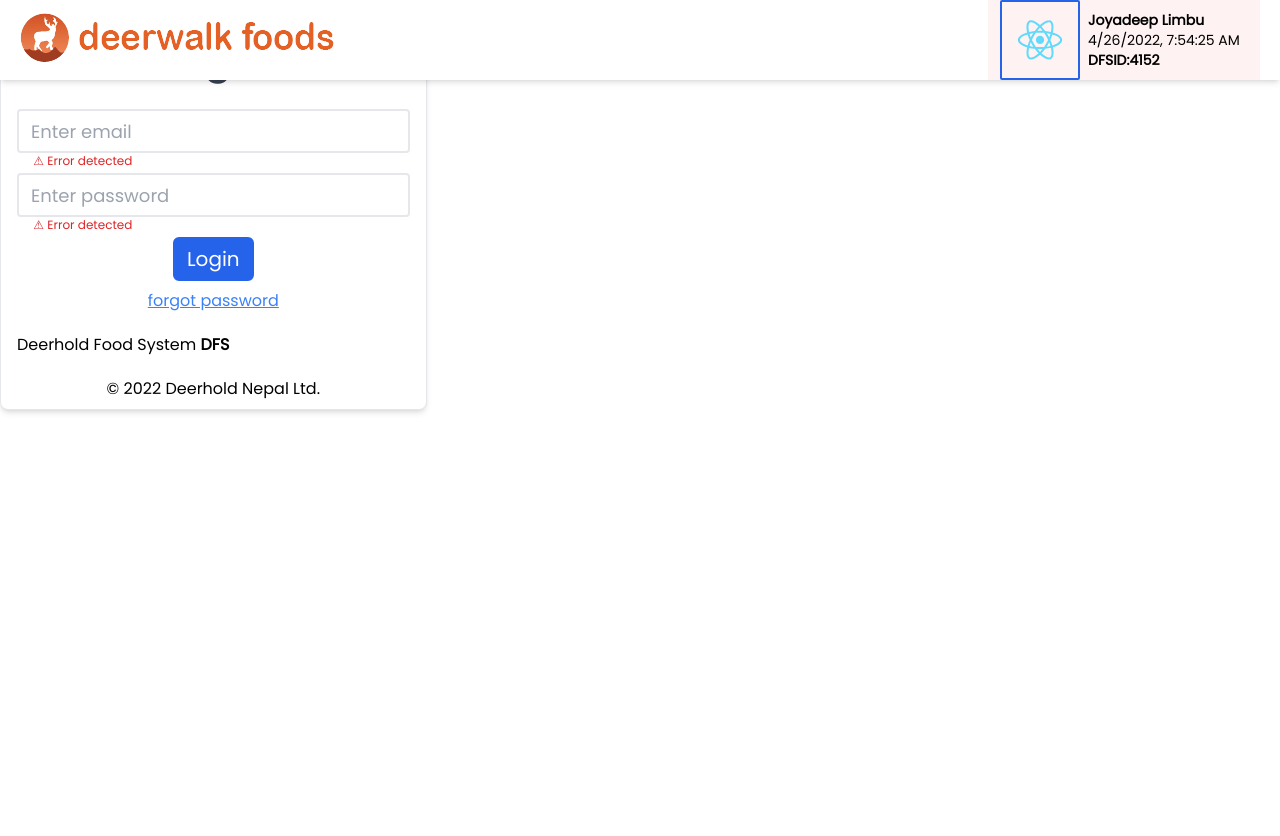
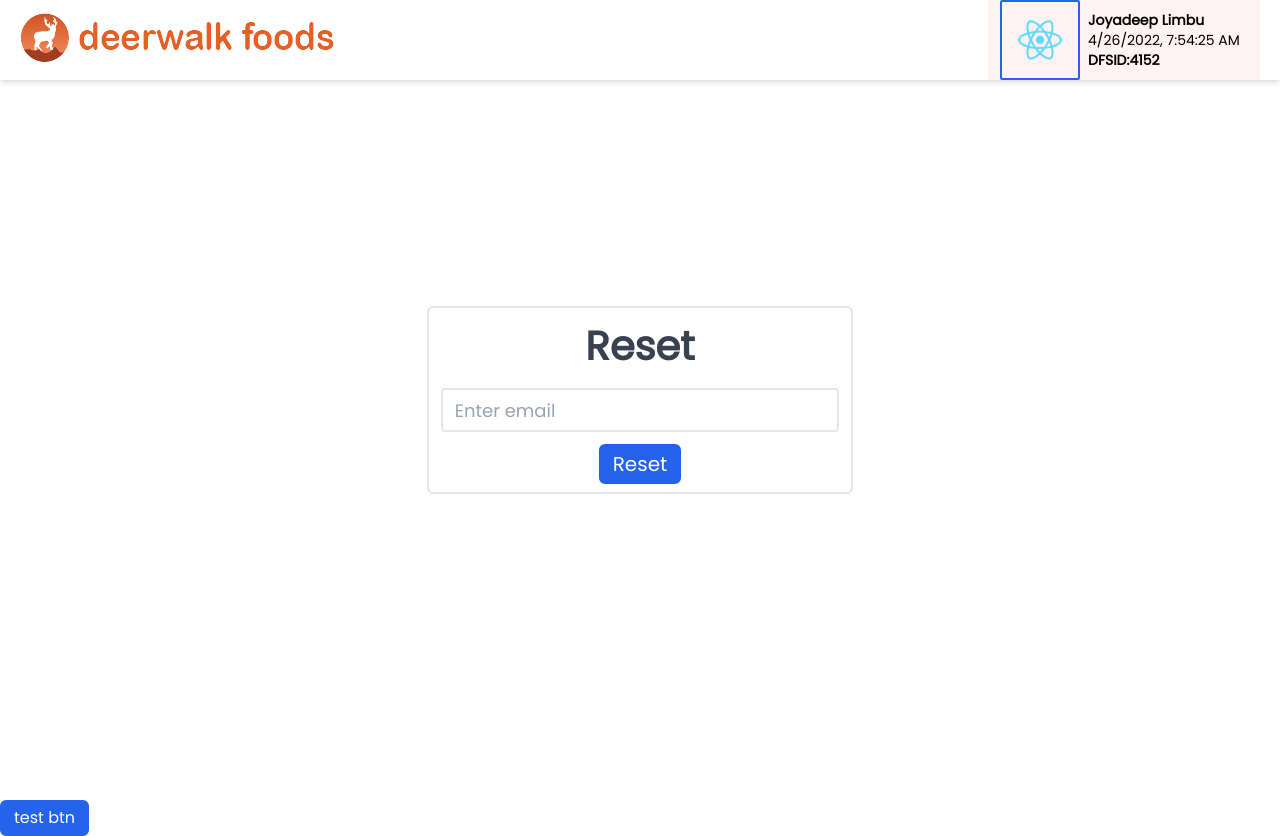
Before and after one commit to joyadeep/dfsatomic, a React (Vite) app: page /forgot_password in a window 1280 px wide. Before the commit the page ends 800 px from the top, so only its background shows below. Built offline with nearby package versions, Linux system fonts and the light colour scheme.

Commit message:
added password reset page

```diff
--- a/src/App.tsx
+++ b/src/App.tsx
@@ -1,31 +1,28 @@
 import { useState } from 'react'
 import logo from './logo.svg'
 import './App.css'
-import Input from './atoms/Input'
-import Button from './atoms/Button'
 import Form from './components/Form'
 import {Route,Routes} from 'react-router-dom';
 import LoginPage from './pages/LoginPage'
 import Header from './components/Header'
-import Filterbutton from './molecules/Filterbutton'
-import Searchbar from './molecules/Searchbar'
 import Feedback from './pages/Feedback'
+import Button from './atoms/Button';
+import Reset from './pages/Reset';
 
 function App() {
 
   return (
     <div className='bg-slate-100 h-screen'>
       <Header/>
-      {/* <Filterbutton/> */}
-      {/* <Searchbar/> */}
      <Routes>
        <Route path='/' element={<LoginPage/>} />
-       <Route path='/forgot_password' element={<Form/>} />
+       <Route path='/forgot_password' element={<Reset/>} />
        <Route path='/feedback' element={<Feedback/>}/>
 
      </Routes>
 
-
+     <Button title='test btn' variant='primary' style='hover:transition-all triansition duration-700 hover:ease-in-out hover:duration-700 hover:translate-x-5'/>
+    {/* <Reset/> */}
     </div>
   )
 }
--- a/src/atoms/Button.tsx
+++ b/src/atoms/Button.tsx
@@ -10,7 +10,7 @@ interface Ibutton{
 
 const Button:React.FC<Ibutton> = ({title,disabled,variant,handleClick,style}) => {
   return (
-    <button disabled={disabled} onClick={handleClick} className={` ${variant==="primary"?" text-white bg-blue-600 border-2 border-blue-600 hover:bg-blue-500 hover:border-blue-500 ":" text-onyx hover:bg-blue-100 border-2 border-blue-600 text-black"} disabled:bg-slate-500 disabled:border-slate-500  font-poppins px-3 py-1  rounded-md  ${style} `} >{title}</button>
+    <button disabled={disabled} onClick={handleClick} className={` ${variant==="primary"?" text-white bg-blue-600 border-2 border-blue-600 hover:bg-blue-500 hover:border-blue-500 ":" text-onyx hover:bg-blue-100 border-2 border-blue-600"} disabled:bg-slate-500 disabled:border-slate-500  font-poppins px-3 py-1  rounded-md  ${style} `} >{title}</button>
 
   )
 }
--- a/src/atoms/Input.tsx
+++ b/src/atoms/Input.tsx
@@ -28,7 +28,7 @@ const Input:React.FC<Iinput> = ({type,placeholder,name,value,handleChange,style,
   return (
     <>
     <input type={type} placeholder={placeholder}   className={`w-full font-poppins h-11 outline-none pl-3 text-lg sm:text-md  rounded border-2 border-slate-300 ${style}`}   />
-    <span className={` ${visibility} pb-1 text-xs w-11/12 mx-auto text-left  text-red-600`}>⚠ Error detected </span>
+    <span className={` ${visibility} py-1 text-xs w-full pl-3 mx-auto text-left  text-red-600`}>⚠ Error detected </span>
 
     </>
   )
--- a/src/components/Header.tsx
+++ b/src/components/Header.tsx
@@ -7,7 +7,7 @@ import User from '../molecules/User';
 const Header = () => {
   const[ispressed,setIspressed]=useState(false);
   return (
-    <div className=' shadow-md bg-white px-0 w-screen flex flex-row items-center justify-between h-20 bg-slate-50 absolute'>
+    <div className=' shadow-md bg-white px-0 w-full flex flex-row items-center justify-between h-20 bg-slate-50 absolute'>
         <div className='h-full w-fit flex items-center pl-5'>
             <img src={logo} className="fit-cover sm:w-fit w-5/6"  />
         </div>
--- /dev/null
+++ b/src/components/PasswordReset.tsx
@@ -0,0 +1,15 @@
+import React from 'react'
+import Button from '../atoms/Button'
+import Input from '../atoms/Input'
+
+const PasswordReset = () => {
+  return (
+    <div className='text-center space-y-3 w-10/12 sm:w-1/3 mx-auto border-2 rounded-md px-3 py-2'>
+      <h2 className='text-gray-700'>Reset</h2>
+        <Input placeholder='Enter email' type='email' visibility='hidden' />
+        <Button title='Reset' variant='primary' style='text-xl'/>
+    </div>
+  )
+}
+
+export default PasswordReset
--- a/src/pages/Feedback.tsx
+++ b/src/pages/Feedback.tsx
@@ -9,7 +9,7 @@ const Feedback = () => {
       <h2 className='text-gray-700'>Feedback</h2>
         <div className=' w-2/5'>
           <Textarea placeholder='Enter your feedback here.'/>
-            <Button title='Submit' variant='primary' style='text-2xl'/>
+            <Button title='Submit' variant='primary' style='text-xl'/>
         </div>
     </div>
   )
--- /dev/null
+++ b/src/pages/Reset.tsx
@@ -0,0 +1,12 @@
+import React from 'react'
+import PasswordReset from '../components/PasswordReset'
+
+const Reset = () => {
+  return (
+    <div className='flex w-full h-screen items-center'>
+        <PasswordReset/>
+    </div>
+  )
+}
+
+export default Reset
```
